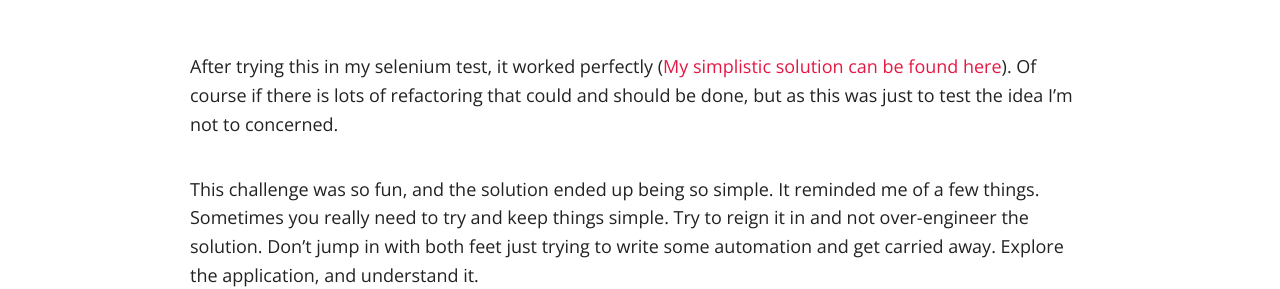
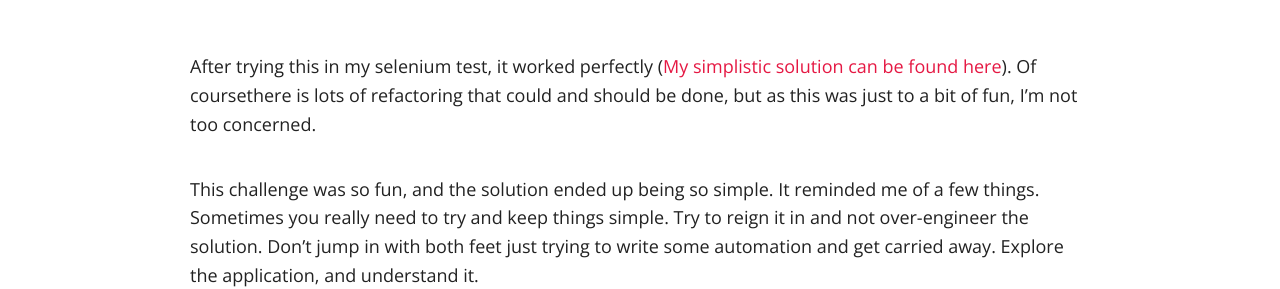
Before and after one commit to vivrichards600/vivrichards600.github.io, a Jekyll site: the page built from _posts/2022-06-18-gaming-heardle-the-art-of-keeping-things-simple.md, in a window 1280 px wide and 900 px high, scrolled down 3695 px. Shown: the part 206-495 px from the top of the window. Built offline with Jekyll 4.4.1, drawn with Linux system fonts in a browser that asks for light colours; nearby versions of some CDN libraries; comment, search, counter and statistics services are not loaded.

Commit message:
Updating blog post and adding new images

```diff
--- a/_posts/2022-06-18-gaming-heardle-the-art-of-keeping-things-simple.md
+++ b/_posts/2022-06-18-gaming-heardle-the-art-of-keeping-things-simple.md
@@ -42,7 +42,7 @@
 
 ![heardle solution]({{ site.baseurl }}/images/heardle-solution.gif)
 
-After trying this in my selenium test, it worked perfectly ([My simplistic solution can be found here](https://gist.github.com/vivrichards600/8a42aed3ca7ab7c4f2219952de067f3e)). Of course if there is lots of refactoring that could and should be done, but as this was just to test the idea I'm not to concerned.
+After trying this in my selenium test, it worked perfectly ([My simplistic solution can be found here](https://gist.github.com/vivrichards600/8a42aed3ca7ab7c4f2219952de067f3e)). Of coursethere is lots of refactoring that could and should be done, but as this was just to a bit of fun, I'm not too concerned.
 
 This challenge was so fun, and the solution ended up being so simple. It reminded me of a few things. Sometimes you really need to try and keep things simple. Try to reign it in and not over-engineer the solution. Don't jump in with both feet just trying to write some automation and get carried away.
 Explore the application, and understand it.
```
Also changed, not shown: images/heardle-alter-date.gif (added), 1 other file.
